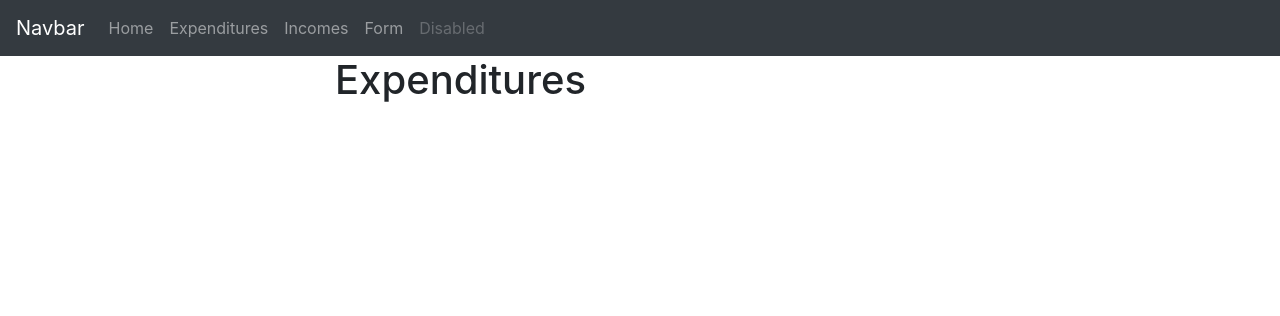
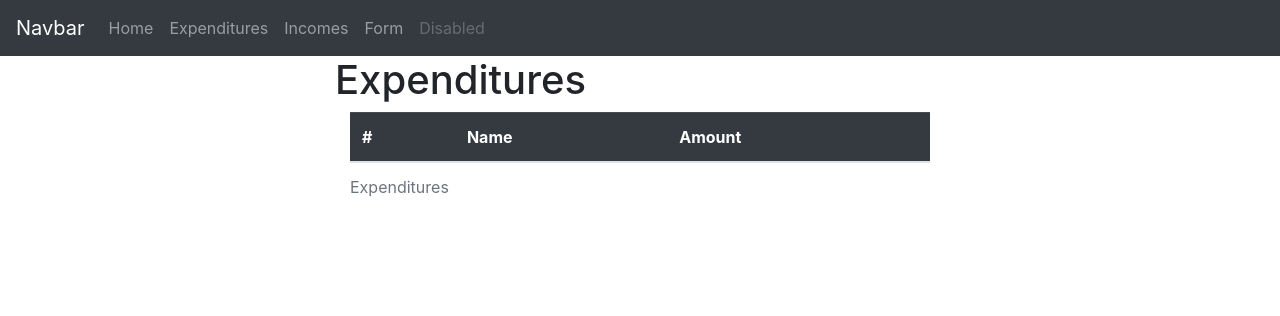
Before and after one commit to samrussell-code/comp2011, a Flask app: template cwk1/app/templates/expenditures.html in a window 1280 px wide. Shown: the top 316 px of the page. Run offline with Flask 3, Linux system fonts and the light colour scheme; the template is opened without the code that fills it: values that come from a table or form of the project are taken from there, others are empty; some libraries are stand-ins or nearby versions.

Commit message:
working table display

```diff
--- a/cwk1/app/templates/expenditures.html
+++ b/cwk1/app/templates/expenditures.html
@@ -5,9 +5,25 @@
 <h2>{{expenditures.description}}</h2>
 
 <div class="container">
-    <div class="row justify-content-center">
-        {{expenditures.expenditure_table}}
-    </div>
+    <table class="table table-hover">
+        <caption>Expenditures</caption>
+        <thead class="table-dark">
+          <tr>
+            <th scope="col">#</th>
+            <th scope="col">Name</th>
+            <th scope="col">Amount</th>
+          </tr>
+        </thead>
+        <tbody>
+          {% for x in range(1,expenditures_count+1) %}
+          <tr>
+            <th scope="row">{{x}}</th>
+            <td>{{expenditures_list[x-1].name}}</td>
+            <td>£{{expenditures_list[x-1].amount}}</td>
+          </tr>
+          {% endfor %}
+        </tbody>
+      </table>
 </div>
 
 
--- a/cwk1/app/views.py
+++ b/cwk1/app/views.py
@@ -23,9 +23,13 @@
 
 @app.route('/expenditures', methods =['GET','POST'])
 def expenditures():
+    #grab the number of entries in db
+    with app.app_context():
+        expenditures_list=db.session.query(models.Expenditure).all()
+    expenditures_count = len(expenditures_list)
     expenditures={'description':'This is expenditures!',
           'expenditure_table':"This should be a table of expenditures"}
-    return render_template('expenditures.html', title='Expenditures', expenditures=expenditures) #this is the base location
+    return render_template('expenditures.html', title='Expenditures', expenditures_list = expenditures_list,expenditures=expenditures, expenditures_count=expenditures_count) #this is the base location
 
 @app.route('/incomes', methods =['GET','POST'])
 def incomes():
```
Also changed, not shown: cwk1/app.db.
